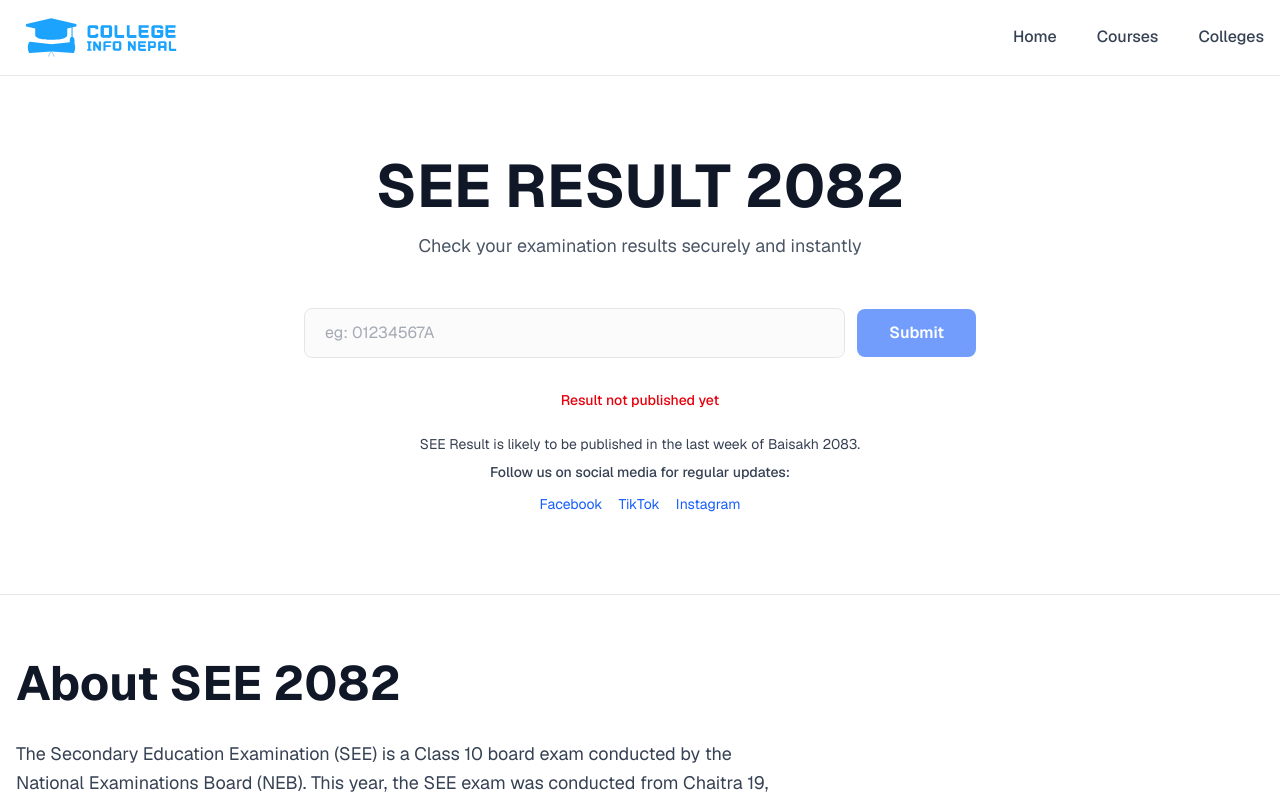
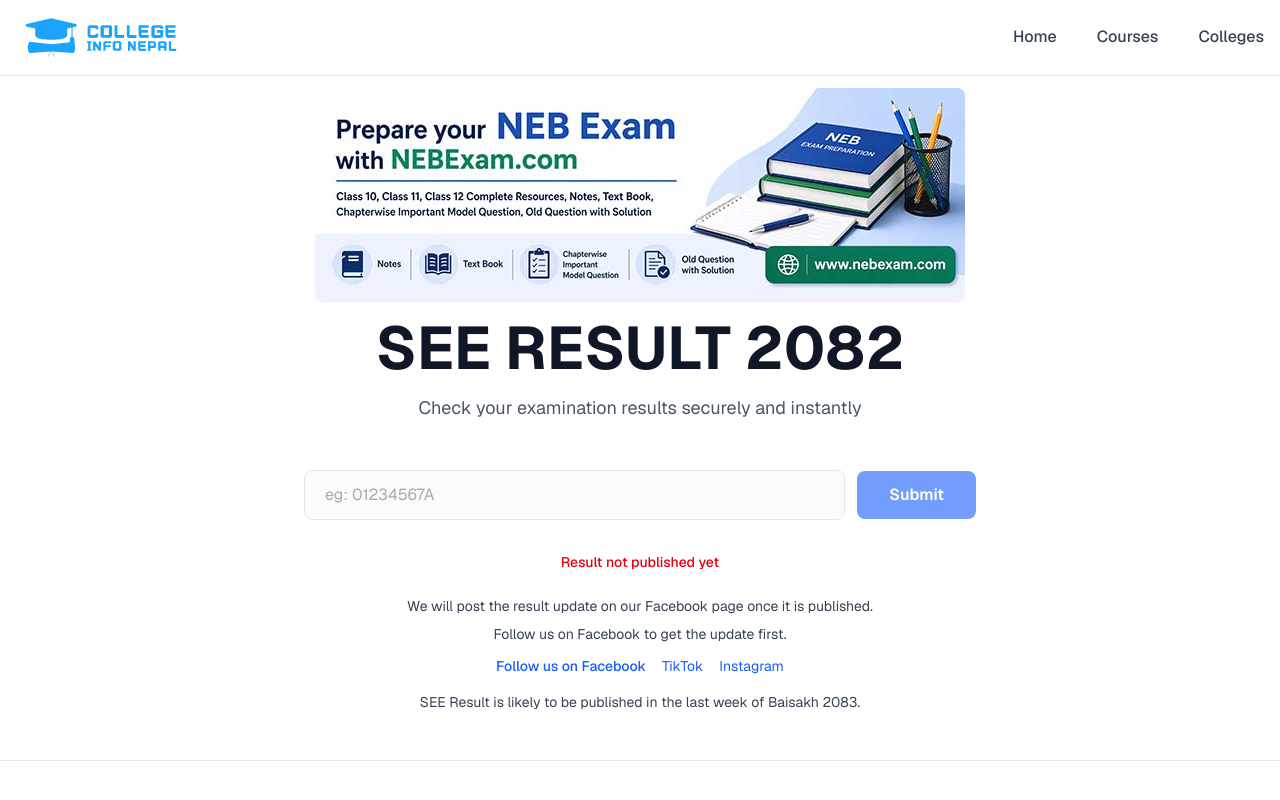
Before and after one commit to ronishdhakal/see, a Next.js app: page / in a window 1280 px wide. Shown: the top 800 px of the page. Built offline with nearby package versions, Linux system fonts and the light colour scheme.

Commit message:
Ad Image

```diff
--- a/src/app/components/result/ResultHeader.jsx
+++ b/src/app/components/result/ResultHeader.jsx
@@ -1,9 +1,28 @@
+import Image from "next/image";
+
 export default function ResultHeader() {
   return (
-    <section className="w-full bg-white py-12 sm:py-16 md:py-20 border-b border-gray-200">
+    <section className="w-full bg-white pt-2 pb-10 sm:pt-3 sm:pb-12 border-b border-gray-200">
       <div className="max-w-7xl mx-auto px-4 sm:px-6 lg:px-8">
-        {/* Main Content - Centered */}
         <div className="text-center">
+
+          {/* Ad Image */}
+<div className="mb-4 flex justify-center">
+  <a
+    href="https://www.nebexam.com/"
+    target="_blank"
+    rel="noopener noreferrer"
+  >
+    <Image
+      src="/nebexam-wide.jpg"
+      alt="NEB Exam Preparation"
+      width={600}
+      height={144}
+      className="w-full max-w-2xl h-auto rounded-lg cursor-pointer"
+      priority
+    />
+  </a>
+</div>
           <h1 className="text-4xl sm:text-5xl md:text-6xl font-bold text-gray-900 mb-3 sm:mb-4">
             SEE RESULT 2082
           </h1>
@@ -12,7 +31,6 @@
             Check your examination results securely and instantly
           </p>
 
-          {/* Input + Button */}
           <div className="flex flex-col sm:flex-row items-center justify-center gap-3 max-w-2xl mx-auto">
             <input
               type="text"
@@ -29,19 +47,17 @@
             </button>
           </div>
 
-          {/* Result Not Published Message */}
           <p className="mt-6 sm:mt-8 text-sm font-medium text-red-600">
             Result not published yet
           </p>
 
-          {/* New Info Section */}
           <div className="mt-4 sm:mt-6 text-sm text-gray-700">
             <p className="mb-2">
-              SEE Result is likely to be published in the last week of Baisakh 2083.
+              We will post the result update on our Facebook page once it is published.
             </p>
 
-            <p className="mb-3 font-medium">
-              Follow us on social media for regular updates:
+            <p className="mb-3">
+              Follow us on Facebook to get the update first.
             </p>
 
             <div className="flex flex-col sm:flex-row items-center justify-center gap-2 sm:gap-4 text-blue-600">
@@ -49,9 +65,9 @@
                 href="https://www.facebook.com/collegeinfonepal"
                 target="_blank"
                 rel="noopener noreferrer"
-                className="hover:underline"
+                className="font-medium hover:underline"
               >
-                Facebook
+                Follow us on Facebook
               </a>
 
               <a
@@ -72,9 +88,13 @@
                 Instagram
               </a>
             </div>
+
+            <p className="mt-4">
+              SEE Result is likely to be published in the last week of Baisakh 2083.
+            </p>
           </div>
         </div>
       </div>
     </section>
-  )
+  );
 }
```
Also changed, not shown: public/nebexam-wide.jpg (added).
